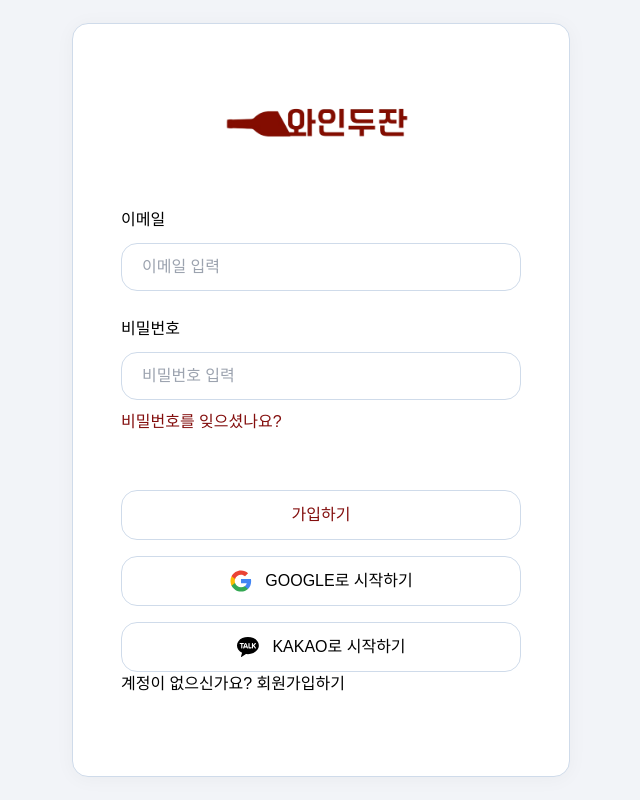
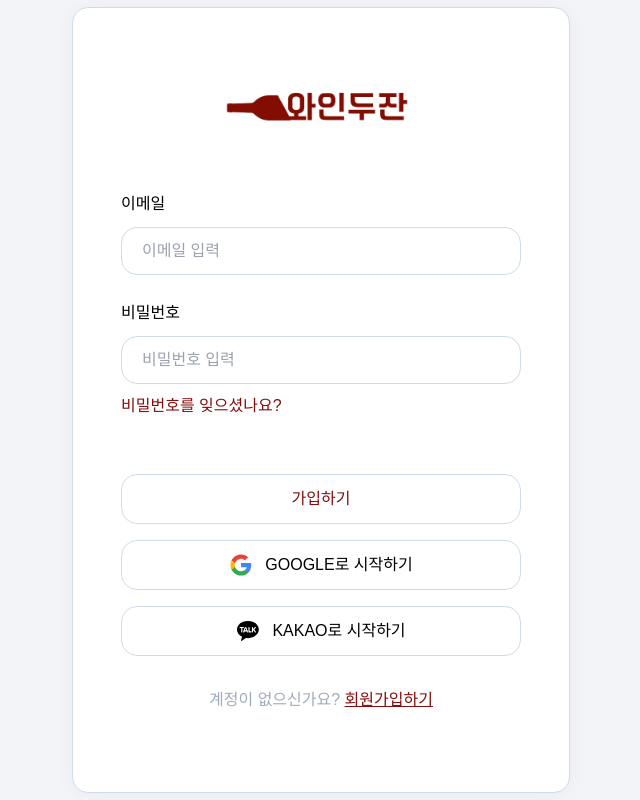
Before and after one commit to seungwonHong/winedoojan---project, a Next.js app: page /signin in a window 1280 px wide. Shown: the whole page, without its empty margins (319-959 px from the left). Built offline with nearby package versions, Linux system fonts and the light colour scheme; a web font is replaced by a local one.

Commit message:
design: 버튼 애니매이션 조정

```diff
--- a/src/app/signin/page.tsx
+++ b/src/app/signin/page.tsx
@@ -8,9 +8,15 @@
 function Signin() {
   return (
     <div className="flex items-center w-full min-h-screen bg-gray-100">
-      <div className="flex flex-col justify-center w-fit h-fit px-12 py-20 mx-auto rounded-2xl border border-gray-300 shadow-custom bg-white">
+      <div className="w-fit h-fit px-12 py-20 mx-auto max-lg:my-20 rounded-2xl border border-gray-300 shadow-custom bg-white">
+        <div className="flex flex-col justify-center w-[400px] max-md:w-[300px]">
           <div className="flex w-full justify-center mb-16">
-          <Image src={images.logoGarnet} alt="logo" width={200} height={104} />
+            <Image
+              src={images.logoGarnet}
+              alt="logo"
+              width={200}
+              height={104}
+            />
           </div>
           <form className="flex flex-col gap-[25px]">
             <Input label="이메일" placeholder="이메일 입력" />
@@ -39,10 +45,17 @@
               kakao로 시작하기
             </BlobButton>
           </div>
-        <div>
-          <span>
-            계정이 없으신가요? <Link href="/signup">회원가입하기</Link>
+          <div className="flex items-center justify-center mt-8 text-base">
+            <span className="text-gray-500">
+              계정이 없으신가요?{' '}
+              <Link
+                className="text-garnet underline font-medium"
+                href="/signup"
+              >
+                회원가입하기
+              </Link>
             </span>
+          </div>
         </div>
       </div>
     </div>
--- a/src/components/BlobButton.module.css
+++ b/src/components/BlobButton.module.css
@@ -11,7 +11,7 @@
 
   display: flex;
   gap: 12px;
-  width: 400px;
+  width: 100%;
   height: 50px;
   z-index: 1;
   position: relative;
--- a/src/components/BlobButton.tsx
+++ b/src/components/BlobButton.tsx
@@ -1,3 +1,4 @@
+'use client';
 import { ButtonHTMLAttributes, PropsWithChildren } from 'react';
 import styles from './BlobButton.module.css'; // CSS Module import
 import Image from 'next/image';
--- a/src/components/Input.tsx
+++ b/src/components/Input.tsx
@@ -7,9 +7,9 @@
 function Input({ label, type, placeholder, onChange, ...rest }: InputProps) {
   return (
     <div className="flex flex-col gap-[10px]">
-      <label className="font-medium text-base leading-[26px]">{label}</label>
+      <label className="font-medium text-base leading-[26px] ">{label}</label>
       <input
-        className="w-[400px] h-12 rounded-2xl px-[20px] py-[14px] border border-gray-300"
+        className="w-fill h-12 rounded-2xl px-[20px] py-[14px] border border-gray-300 focus:outline-none"
         type={type}
         placeholder={placeholder}
         onChange={onChange}
```
Lines whose indentation alone changed are shown as unchanged.
